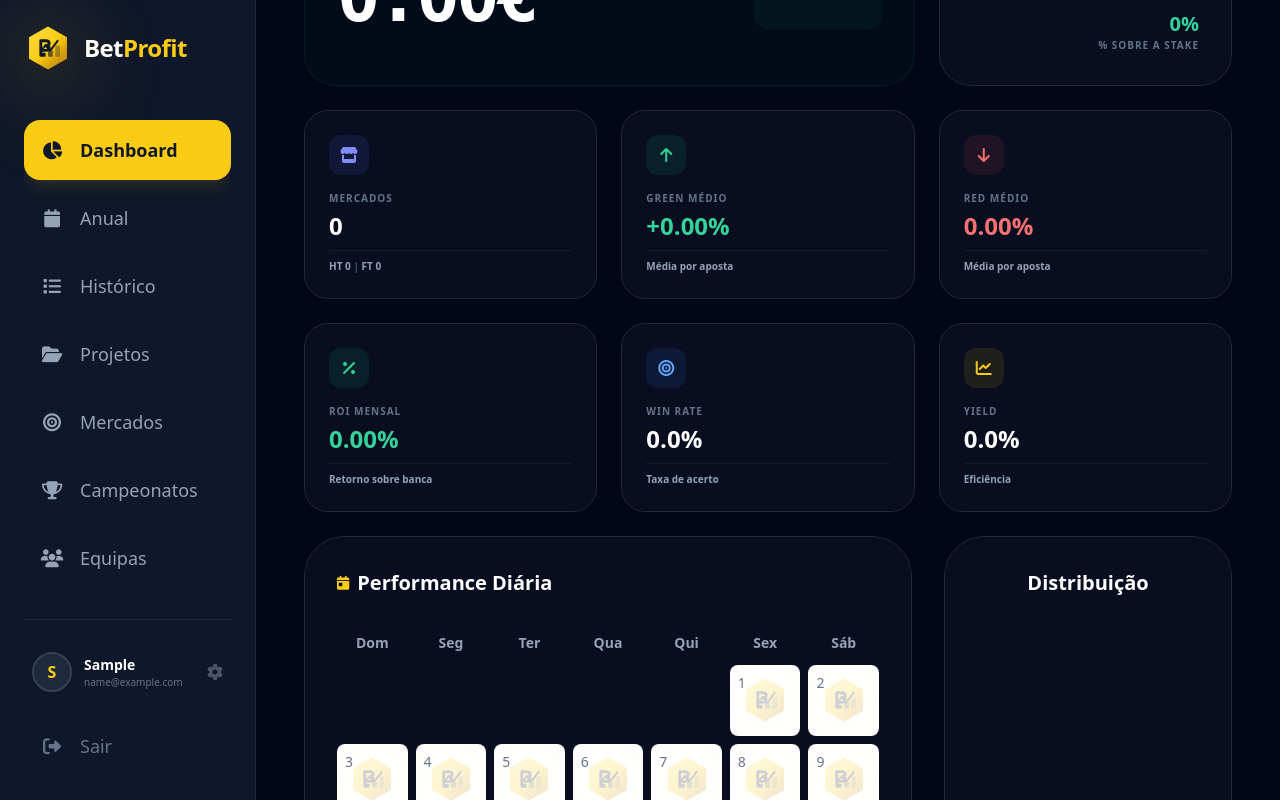
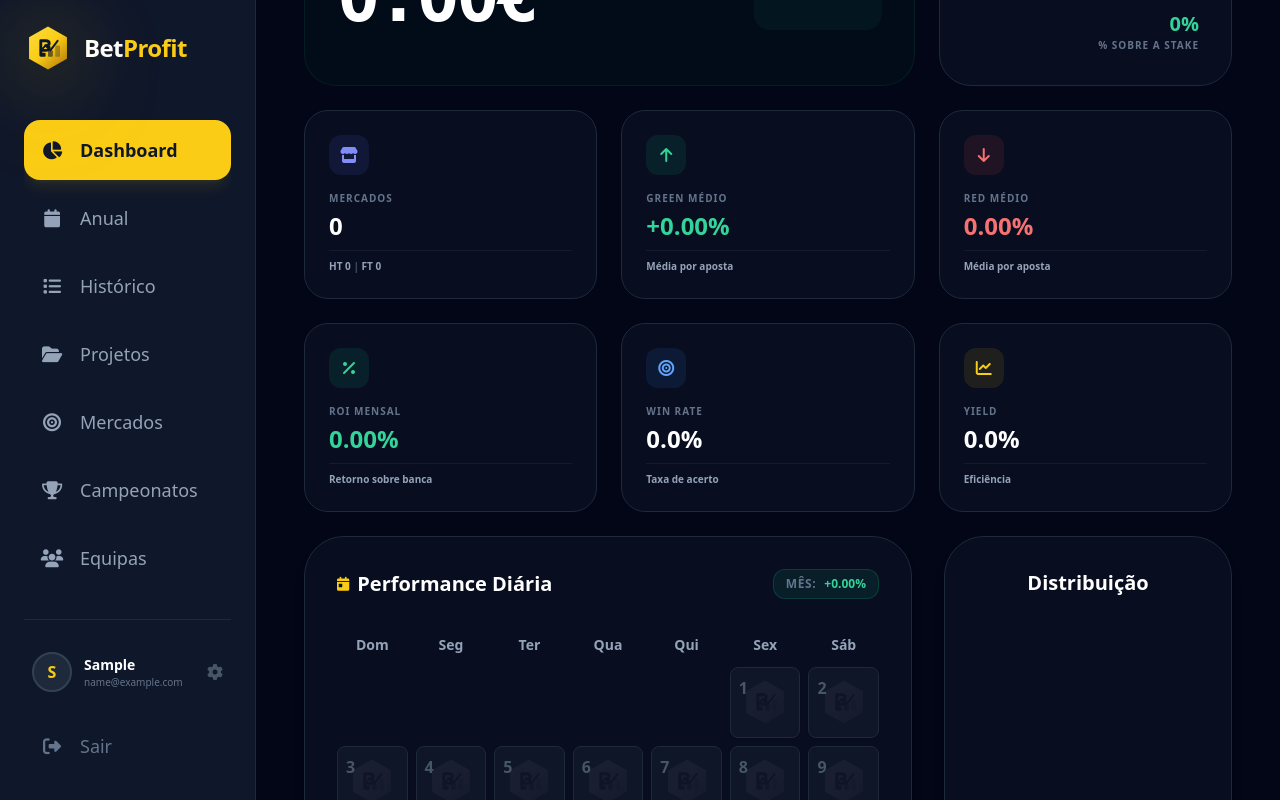
Before and after one commit to elknoxmaluko-betprofit/Planilha-BetProfit, a React (Vite) app: page / in a window 1280 px wide. Both pictures are taken after typing "Sample", "name@example.com", "Sample123" into the empty fields and a click on the button "Criar e Entrar". Shown: the part 343-1143 px from the top of the page. Built offline with nearby package versions, Linux system fonts and the light colour scheme.

Commit message:
feat(dashboard): Display monthly profit percentage
Adds a visual indicator for monthly profit percentage on the dashboard, using distinct colors to represent gains and losses. This provides users with a quick overview of their performance for the current month.

```diff
--- a/components/Dashboard.tsx
+++ b/components/Dashboard.tsx
@@ -334,10 +334,14 @@ const Dashboard: React.FC<DashboardProps> = ({ stats, bets, allBets, selectedYea
       <div className="grid grid-cols-1 lg:grid-cols-3 gap-6 lg:gap-8">
         {/* Gráfico de Lucro Diário */}
         <div className="lg:col-span-2 bg-slate-900/50 border border-slate-800 rounded-[2.5rem] p-5 lg:p-8 shadow-lg">
-          <div className="flex justify-between items-center mb-6 lg:mb-8">
+          <div className="flex justify-between items-start md:items-center mb-6 lg:mb-8">
             <h3 className="text-lg lg:text-xl font-bold text-white flex items-center gap-2">
               <i className="fas fa-calendar-day text-yellow-400 text-sm"></i> Performance Diária
             </h3>
+            <div className={`text-[10px] lg:text-xs font-bold px-3 py-1.5 rounded-xl border flex flex-col md:flex-row items-end md:items-center gap-1 md:gap-2 ${stats.totalProfit >= 0 ? 'bg-emerald-500/10 text-emerald-400 border-emerald-500/20' : 'bg-red-500/10 text-red-400 border-red-500/20'}`}>
+              <span className="uppercase text-slate-500 tracking-wider">Mês:</span>
+              <span>{stats.totalProfit >= 0 ? '+' : ''}{(stats.monthlyStake > 0 ? (stats.totalProfit / stats.monthlyStake) * 100 : 0).toFixed(2)}%</span>
+            </div>
           </div>
           <div className="w-full mt-4 max-w-5xl mx-auto">
              <div className="grid grid-cols-7 gap-1 md:gap-2 mb-2">
@@ -352,11 +356,11 @@ const Dashboard: React.FC<DashboardProps> = ({ stats, bets, allBets, selectedYea
                      }
                      if (!cell.hasBets) {
                          return (
-                             <div key={cell.id} className="bg-white rounded-lg p-1.5 md:p-2 aspect-square flex flex-col justify-between relative overflow-hidden shadow-sm">
-                                <div className="absolute inset-0 flex flex-col items-center justify-center opacity-20 pointer-events-none">
+                             <div key={cell.id} className="bg-slate-800/30 rounded-lg p-1.5 md:p-2 aspect-square flex flex-col justify-between relative overflow-hidden border border-slate-800 shadow-sm hover:bg-slate-800/50 transition-colors">
+                                <div className="absolute inset-0 flex flex-col items-center justify-center opacity-5 pointer-events-none grayscale">
                                     <Logo size="sm" />
                                 </div>
-                                <div className="text-xs md:text-sm font-medium text-slate-500 z-10 leading-none">{cell.day}</div>
+                                <div className="text-sm md:text-base font-bold text-slate-600 z-10 leading-none">{cell.day}</div>
                              </div>
                          );
                      }
@@ -366,7 +370,7 @@ const Dashboard: React.FC<DashboardProps> = ({ stats, bets, allBets, selectedYea
 
                      return (
                          <div key={cell.id} className={`${bgColor} text-white rounded-lg p-1 md:p-2 aspect-square flex flex-col justify-between shadow-sm`}>
-                            <div className="flex justify-between items-start text-[9px] md:text-xs font-bold opacity-90 leading-none">
+                            <div className="flex justify-between items-start text-xs md:text-sm font-bold opacity-90 leading-none">
                                <span>{cell.day}</span>
                                <span>{cell.count} M.</span>
                             </div>
```
